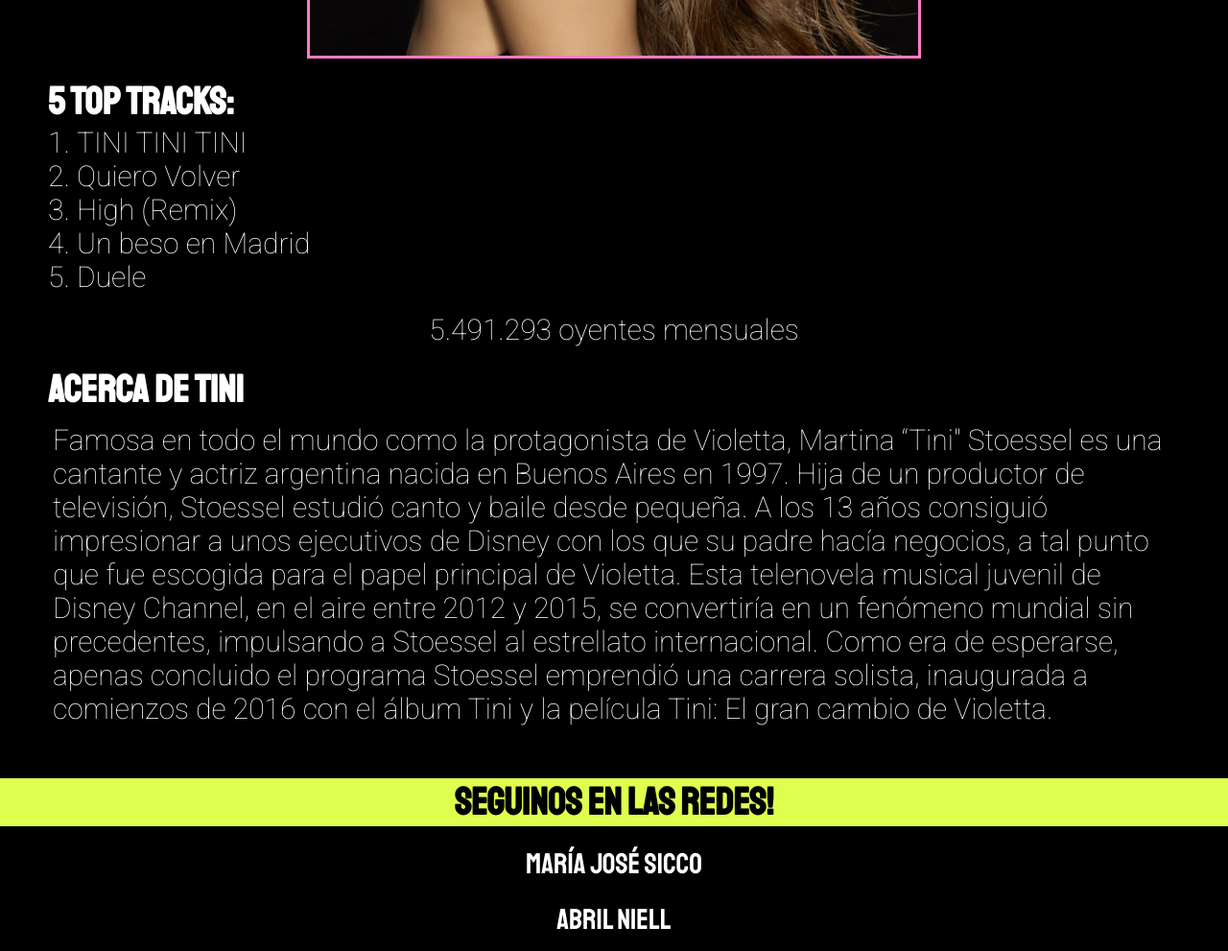
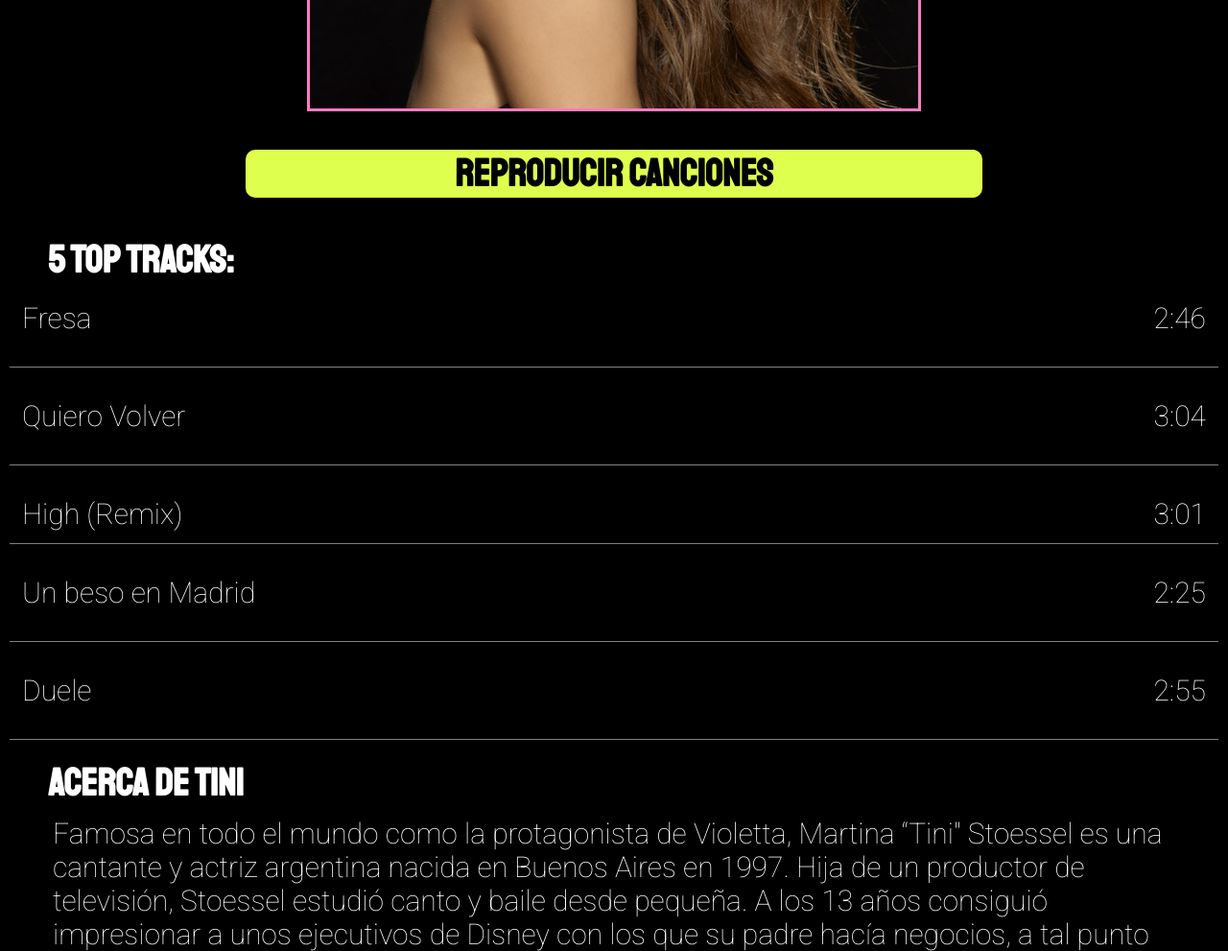
Before and after one commit to MariaSicco/ProyectoProgramacion, a plain HTML site: page detallecantante.html in a window 1280 px wide. Shown: the part 1080-2071 px from the top of the page at 96% size. Drawn offline with Linux system fonts and the light colour scheme.

Commit message:
Hice arreglos visuales

```diff
--- a/css/detallecancion.css
+++ b/css/detallecancion.css
@@ -50,17 +50,38 @@
     margin-left: 20px;
     margin-bottom: 5px;
 }
+.canciones{
+    display: flex;
+    justify-content: space-between;
+    font-size: 12px;
+}
+.nombre{
+    width: 100%;
+    margin-top: 5px;
+    width: 100%;
+}
+ol li{
+    display: flex;
+    margin-left: 5px;
+    margin-right: 5px;
+    font-family: 'Roboto', sans-serif;
+    margin-bottom: 10px;
+    text-align: left;
+    border-bottom:solid gray 1px ;
+    border-top:solid gray 1px ;
+    justify-content: space-between;
+    padding: 13px;
+}
 .dualipa{
     margin-left: 20px;
-    font-family: 'Roboto', sans-serif;
-    font-size: 15px;
+    font-size: 20px;
     margin-bottom: 5px;
 }
 .nombredisco{
     margin-left: 20px;
     font-family: 'Roboto', sans-serif;
     font-size: 15px;
-    margin-bottom: 30px;
+    margin-bottom: 20px;
 }
 .boton{
     margin-left: 0%;
@@ -73,7 +94,7 @@
     margin-left: 20%;
     margin-right: 20%;
     margin-top: 10px;
-    margin-bottom: 10px;
+    margin-bottom: 20px;
     }
 .boton:hover{
     color: rgb(222, 255, 78);
@@ -150,8 +171,12 @@
         font-size: 35px;
         margin-bottom: 20px;
     }
+    ol{
+        font-size: 30px;
+        margin-bottom: 10px;
+    }
     .nombredisco{
-        font-size: 35px;
+        font-size: 30px;
         margin-bottom: 30px;
     }
     .boton{
@@ -160,7 +185,7 @@
     }
     h4{
         font-size: 30px;
-        margin-bottom: 100px;
+        margin-bottom: 80px;
     }
     h2{
         font-size: 30px;
@@ -190,6 +215,7 @@
             height: 25%;
             width: 50%;
             margin-left: 25%;
+            margin-bottom: 40px;
         }
         img{
             display: flex;
@@ -199,9 +225,9 @@
             margin-left: 100px;
         }
         .dualipa{
-            margin-left: 100px;
+            margin-left: 30px;
         }
         .nombredisco{
-            margin-left: 100px;
+            margin-left: 30px;
         }
     }
--- a/css/detallecantante.css
+++ b/css/detallecantante.css
@@ -50,10 +50,45 @@
 h3{
     margin-left: 20px;
 }
-ol{
-    margin-left: 30px;
+.boton{
+    margin-left: 0%;
+    text-align: center;
+    color:black;
+    font-size: 20px;
+    font-family: 'Staatliches', cursive;
+    background-color: rgb(222, 255, 78);
+    border-radius: 10px;
+    margin-left: 20%;
+    margin-right: 20%;
+    margin-bottom: 20px;
+    }
+.boton:hover{
+    color: rgb(222, 255, 78);
+    background-color: black;
+    border-radius: 10px;
+    font-family: 'Staatliches', cursive;
+    border: solid rgb(222, 255, 78) 2px;
+}
+.canciones{
+    display: flex;
+    justify-content: space-between;
+    font-size: 12px;
+}
+.nombre{
+    width: 100%;
+    margin-top: 5px;
+    width: 100%;
+}
+ol li{
+    display: flex;
+    margin-left: 5px;
+    margin-right: 5px;
     font-family: 'Roboto', sans-serif;
     margin-bottom: 20px;
+    text-align: left;
+    border-bottom:solid gray 1px ;
+    justify-content: space-between;
+    padding: 13px;
 }
 .datosdelartista p{
     font-family: 'Roboto', sans-serif;
@@ -102,6 +137,10 @@
     border: solid 3px rgb(255, 123, 196);
     margin-left: 0%;
     }
+    .boton{
+        font-size: 40px;
+        margin-bottom: 30px;
+    }
     h3{
         font-size: 40px;
     }
@@ -110,7 +149,6 @@
     }
     ol{
         font-size: 30px;
-        margin-left: 60px;
     }
     .acercadetini{
         margin: 5px 30px 30px 30px;
@@ -134,16 +172,21 @@
         height: 25%;
         width: 50%;
         margin-left: 25%;
-}
+        margin-bottom: 40px;
+    }
     img{
         display: flex;
         justify-content: center;
+    }
+    .boton{
+        margin-bottom: 40px;
     }
     h3{
         margin-left: 50px;
     }
     ol{
-        margin-left: 80px;
+        margin-left: 5px;
+        margin-right: 5px;
     }
     .acercadetini{
         margin: 10px 55px 55px 55px;
--- a/detallecantante.html
+++ b/detallecantante.html
@@ -37,16 +37,19 @@
 <section class="datosdelartista">
     <article>
         <h2>TINI</h2>
+        <p>5.491.293 oyentes mensuales</p>
         <img src="img/TINIdetalle.jpg" alt="foto de TINI">
+        <h3 class="boton">Reproducir canciones</h3>
         <h3>5 Top Tracks:</h3>
-        <ol>
-            <li>TINI TINI TINI</li>
-            <li>Quiero Volver</li>
-            <li>High (Remix)</li>
-            <li>Un beso en Madrid</li>
-            <li>Duele</li>
+        <article class="canciones">
+        <ol class="nombre">
+            <li>Fresa<p>2:46</p></li>
+            <li>Quiero Volver <p>3:04</p></li>
+            <li>High (Remix)<p></p>3:01</li>
+            <li>Un beso en Madrid<p>2:25</p></li>
+            <li>Duele<p>2:55</p></li>
         </ol>
-        <p>5.491.293 oyentes mensuales</p>
+        </article>
         <h3>Acerca de TINI</h3>
         <p class="acercadetini">Famosa en todo el mundo como la protagonista de Violetta, Martina “Tini" Stoessel es una cantante y actriz argentina nacida en Buenos Aires en 1997. Hija de un productor de televisión, Stoessel estudió canto y baile desde pequeña. A los 13 años consiguió impresionar a unos ejecutivos de Disney con los que su padre hacía negocios, a tal punto que fue escogida para el papel principal de Violetta. Esta telenovela musical juvenil de Disney Channel, en el aire entre 2012 y 2015, se convertiría en un fenómeno mundial sin precedentes, impulsando a Stoessel al estrellato internacional. Como era de esperarse, apenas concluido el programa Stoessel emprendió una carrera solista, inaugurada a comienzos de 2016 con el álbum Tini y la película Tini: El gran cambio de Violetta.</p>
     </article>
```
Also changed, not shown: css/playlist.css (+7 -0 lines), css/register.css (+2 -5 lines), css/signup.css (+11 -4 lines), detallecancion.html (+5 -3 lines), detallegenero.html (+18 -18 lines), register.html (+1 -1 lines), signup.html (+1 -1 lines).
